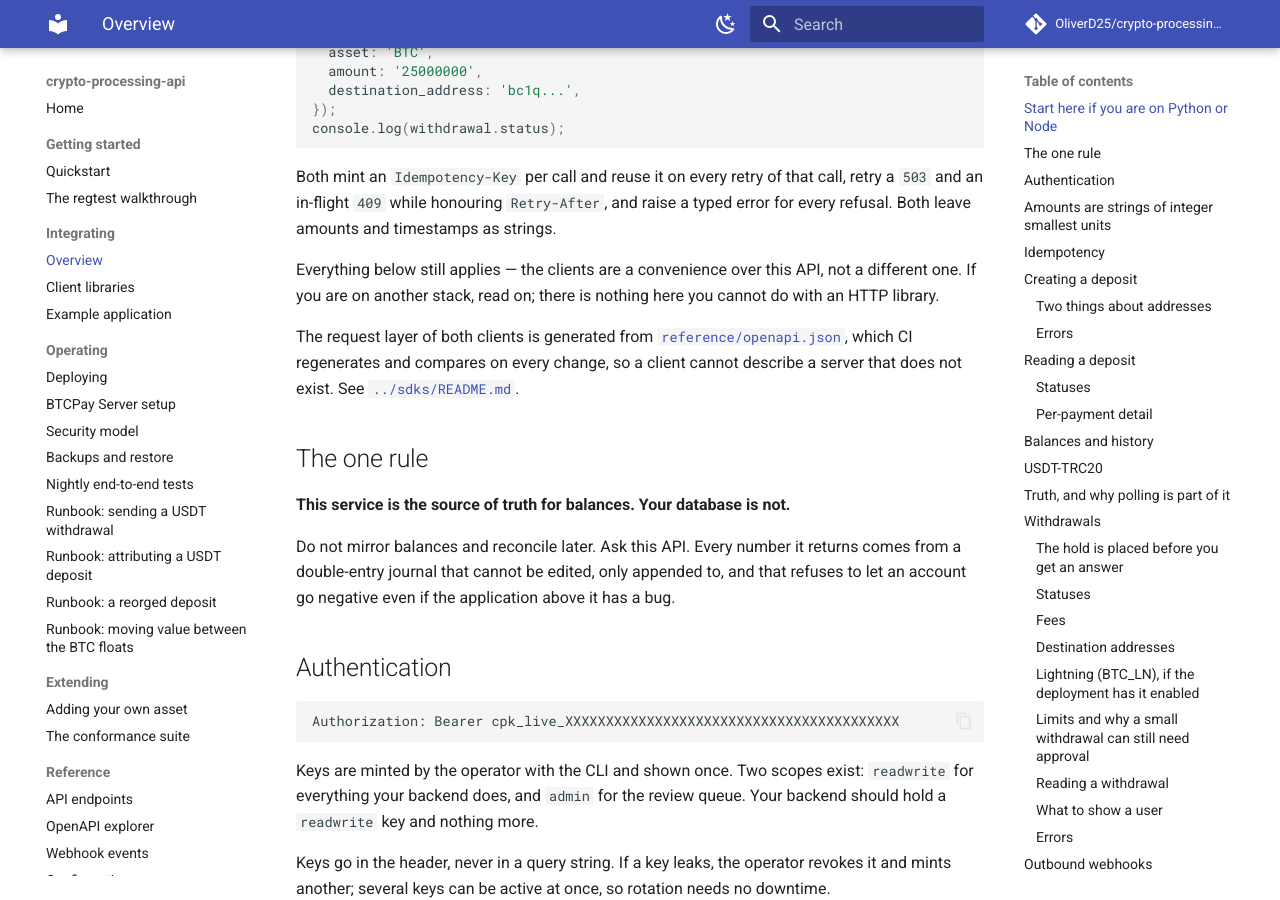
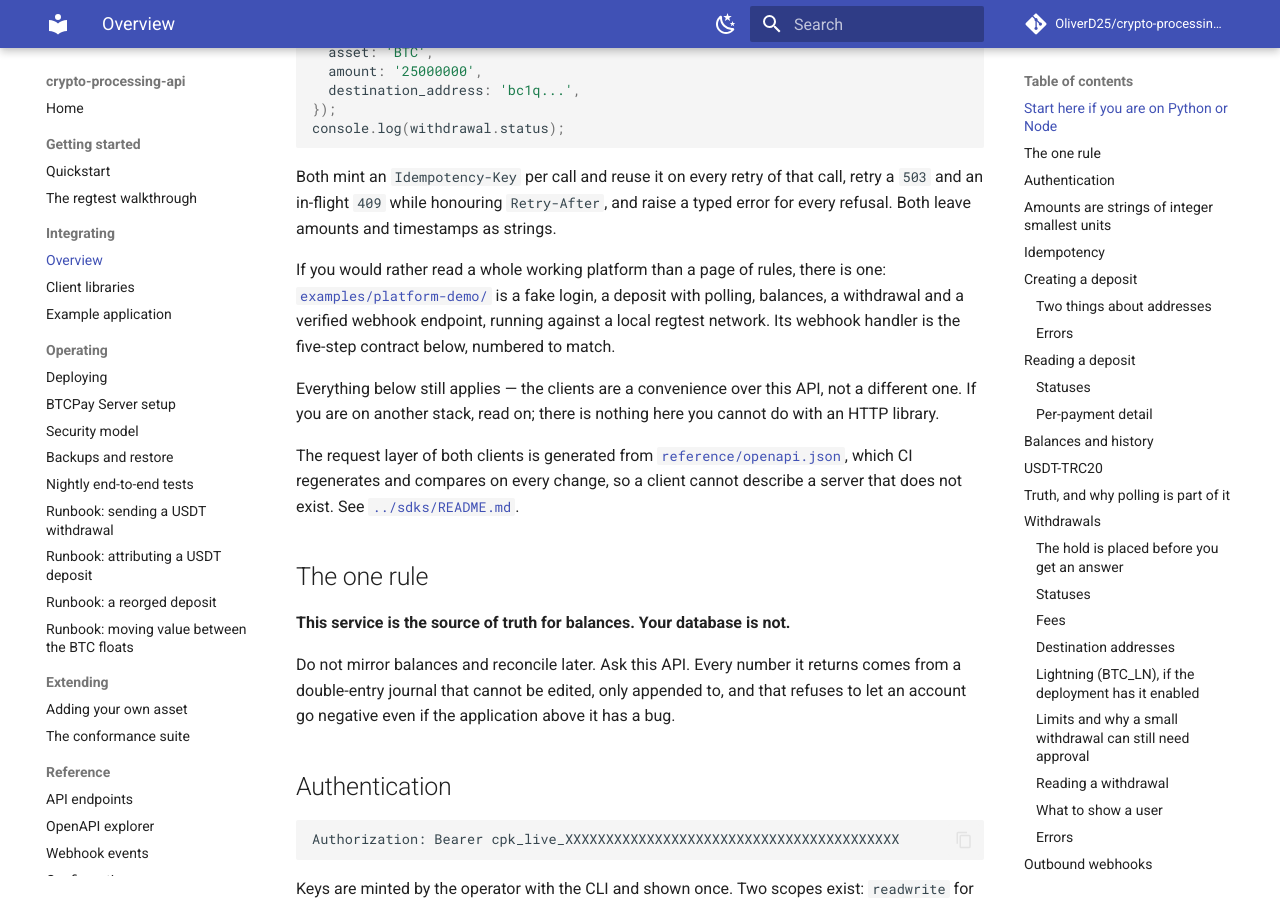
Before and after one commit to OliverD25/crypto-processing-api, an MkDocs documentation site: the page built from docs/integrating/index.md, in a window 1280 px wide and 900 px high, scrolled down 1368 px. Built offline with MkDocs 1.6.1 and Material for MkDocs 9.7.7, drawn with Linux system fonts in a browser that asks for light colours; comment, search, counter and statistics services are not loaded.

Commit message:
Send the integrator to the worked example from the top of the guide
The page that people actually land on had no link to the running application,
so the example was discoverable only from the navigation. One sentence, placed
where somebody has just read two quickstarts and is deciding whether to read
seven hundred more lines.

Co-Authored-By: Claude Fable 5 <noreply@anthropic.com>

```diff
--- a/docs/integrating/index.md
+++ b/docs/integrating/index.md
@@ -75,6 +75,12 @@ Both mint an `Idempotency-Key` per call and reuse it on every retry of that
 call, retry a `503` and an in-flight `409` while honouring `Retry-After`, and
 raise a typed error for every refusal. Both leave amounts and timestamps as
 strings.
+
+If you would rather read a whole working platform than a page of rules, there
+is one: [`examples/platform-demo/`](example-app.md) is a fake login, a deposit
+with polling, balances, a withdrawal and a verified webhook endpoint, running
+against a local regtest network. Its webhook handler is the five-step contract
+below, numbered to match.
 
 Everything below still applies — the clients are a convenience over this API,
 not a different one. If you are on another stack, read on; there is nothing
```
